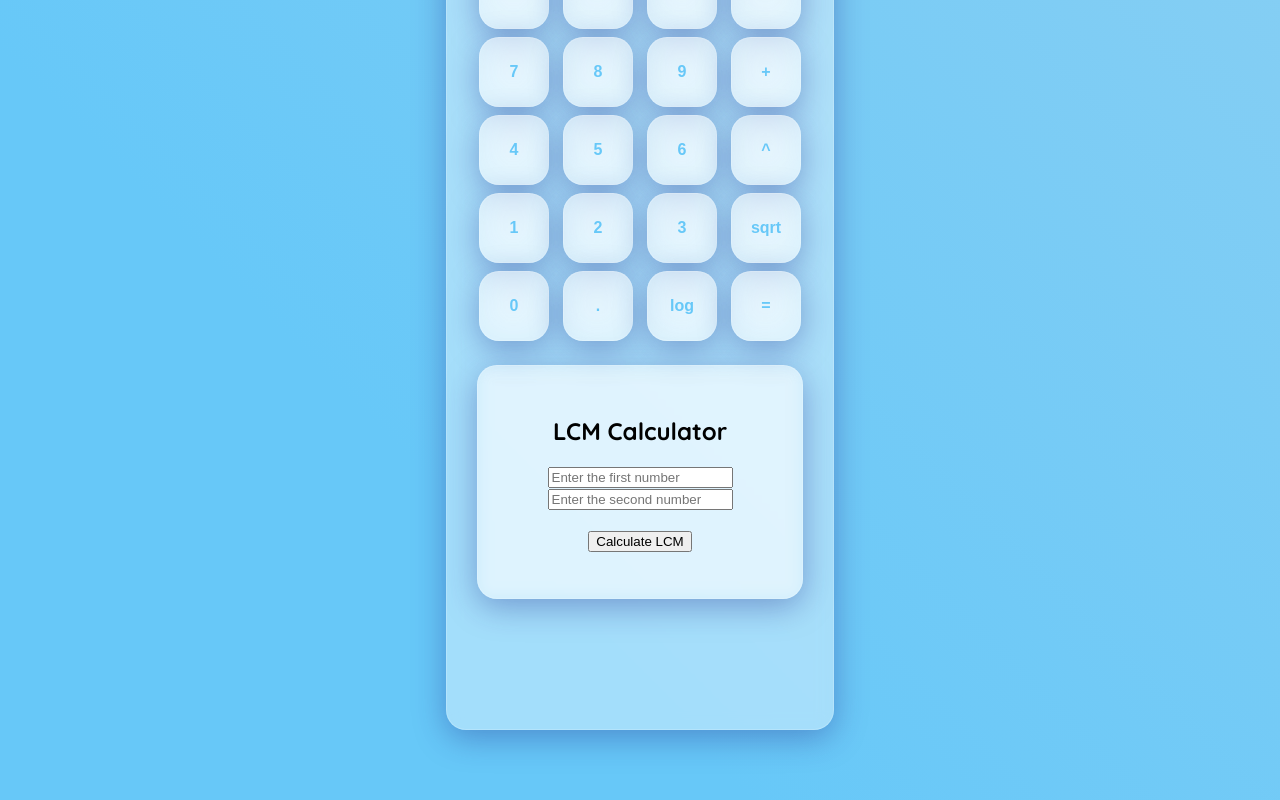
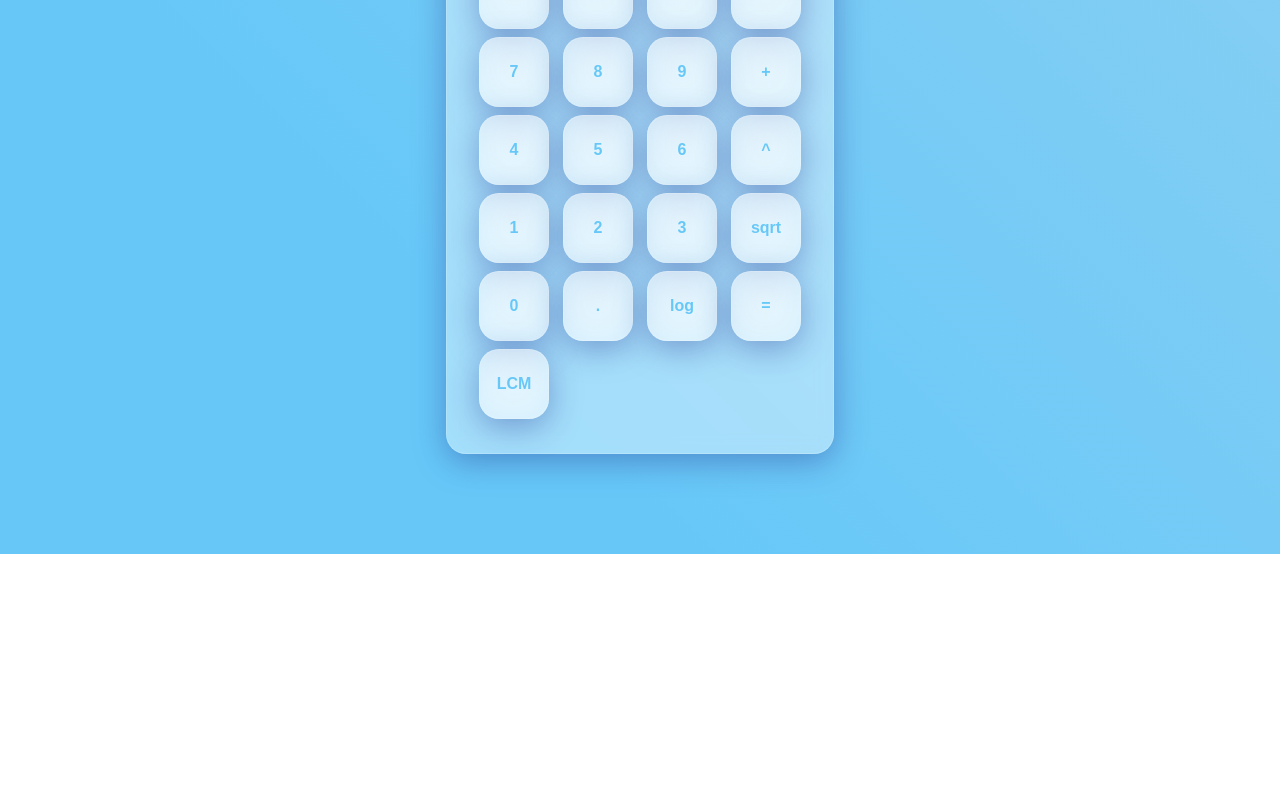
Before and after one commit to mohitahlawat2001/calculator-app, a React (Create React App) app: page / in a window 1280 px wide. Shown: the part 669-1469 px from the top of the page. After the commit the page ends 1223 px from the top, so only its background shows below. Built offline with nearby package versions, Linux system fonts and the light colour scheme.

Commit message:
Added the LCM button inside the calculator itself

```diff
--- a/src/App.js
+++ b/src/App.js
@@ -1,7 +1,6 @@
 import React, { useState, useEffect, useRef } from "react";
 import Button from "./components/Button";
 import History from "./components/History";
-import LCMCalculator from "./components/LCMCalculator";
 
 function App() {
     const [display, setDisplay] = useState("0");
@@ -17,6 +16,7 @@ function App() {
         ["4", "5", "6", "^"],
         ["1", "2", "3", "sqrt"],
         ["0", ".", "log", "="],
+        ["LCM"],
     ];
 
     useEffect(() => {
@@ -49,7 +49,6 @@ function App() {
                         </div>
                     ))}
                 </div>
-                <LCMCalculator />
             </div>
             {showHistory && <History setShowHistory={setShowHistory} />}
         </div>
--- a/src/components/Button.js
+++ b/src/components/Button.js
@@ -1,12 +1,9 @@
 import "../App.css";
+import React from "react";
 
 const Button = ({ text, setDisplay, display, equation, setEquation }) => {
   const handleClick = () => {
-
-  // retrieve history if it already exists
-  let history = JSON.parse(localStorage.getItem('history')) || [];
-
-
+    let history = JSON.parse(localStorage.getItem('history')) || [];
 
     const calculateScientific = (operation) => {
       let result;
@@ -39,11 +36,9 @@ const Button = ({ text, setDisplay, display, equation, setEquation }) => {
           result = "";
       }
 
-
-
       history.push(operation + "(" + display + ") = " + result);
-      if(history.length > 10){
-          history.shift();
+      if (history.length > 10) {
+        history.shift();
       }
 
       localStorage.setItem('history', JSON.stringify(history));
@@ -51,34 +46,28 @@ const Button = ({ text, setDisplay, display, equation, setEquation }) => {
       setEquation(result.toString());
     };
 
-
-    if (display === "0" && "+-x÷%+/-.".includes(text)) { // if the display is 0 and the button is an operator, don't add the operator
-      return
+    if (display === "0" && "+-x÷%+/-.".includes(text)) {
+      return;
     } else if (display === "0" && text !== "AC") {
       setDisplay(text);
       setEquation(text);
-    } else if ("+-x÷%+/-.".includes(text) && "+-x÷%+/-.".includes(display[display.length - 1])) { // if the last character is an operator, don't add another operator
-      return
-    } else if (typeof (parseInt(display)) === "number" && typeof (text) === "number") { // if the last character is a number, don't add another number
-      setDisplay(text)
-      setEquation(text)
+    } else if ("+-x÷%+/-.".includes(text) && "+-x÷%+/-.".includes(display[display.length - 1])) {
+      return;
+    } else if (typeof (parseInt(display)) === "number" && typeof (text) === "number") {
+      setDisplay(text);
+      setEquation(text);
     } else if (text === "AC") {
       setDisplay("0");
       setEquation("");
-    } else if (equation == "") {
+    } else if (equation === "") {
       setEquation(text);
       setDisplay(text);
     } else if (text === "+/-") {
-      // Get the last number
-      let lastNumDisplay = display.split(/ [+-x÷]+ /).slice(-1)
-
-      // Check if the last char is a number not operator
-      // After that toggle the last number to negative or positive
+      let lastNumDisplay = display.split(/ [+-x÷]+ /).slice(-1);
       if (!"+-x÷".includes(lastNumDisplay)) {
-        display = display.replace(new RegExp(lastNumDisplay + '$'), lastNumDisplay * -1)
-        equation = equation.replace(new RegExp(lastNumDisplay + '$'), lastNumDisplay * -1)
+        display = display.replace(new RegExp(lastNumDisplay + '$'), lastNumDisplay * -1);
+        equation = equation.replace(new RegExp(lastNumDisplay + '$'), lastNumDisplay * -1);
       }
-
       setDisplay(display);
       setEquation(equation);
     } else if (text === "%") {
@@ -98,36 +87,47 @@ const Button = ({ text, setDisplay, display, equation, setEquation }) => {
       setEquation(equation + " - ");
     } else if (text === "^") {
       setDisplay(display + " ^ ");
-      setEquation(equation + " ** "); // Added the power functionality
+      setEquation(equation + " ** ");
     } else if (text === "sin") {
       calculateScientific("sin");
-    }else if (text === "cos") {
+    } else if (text === "cos") {
       calculateScientific("cos");
-    }else if (text === "tan") {
+    } else if (text === "tan") {
       calculateScientific("tan");
-    }
-    else if (text === "arcsin") {
+    } else if (text === "arcsin") {
       calculateScientific("arcsin");
-    }
-    else if (text === "arccos") {
+    } else if (text === "arccos") {
       calculateScientific("arccos");
-    }
-    else if (text === "arctan") {
+    } else if (text === "arctan") {
       calculateScientific("arctan");
-    }
-    else if(text === "sqrt") {
-      calculateScientific("sqrt")
-    }
-    else if(text === "log") {
-      calculateScientific("log")
-    }
-
-    else if (text === "=") {
+    } else if (text === "sqrt") {
+      calculateScientific("sqrt");
+    } else if (text === "log") {
+      calculateScientific("log");
+    } else if (text === "LCM") {
+      // Set a flag to indicate that the LCM calculation is in progress
+      setDisplay(display + " LCM ");
+      setEquation(equation + " LCM ");
+    } else if (text === "=" && equation.includes("LCM")) {
+      const numbers = equation.split(' LCM ');
+      if (numbers.length === 2) {
+        const num1 = parseInt(numbers[0]);
+        const num2 = parseInt(numbers[1]);
+        const lcm = getLCM(num1, num2);
+        history.push(`${num1} LCM ${num2} = ${lcm}`);
+        localStorage.setItem('history', JSON.stringify(history));
+        setDisplay(lcm);
+        setEquation(lcm.toString());
+      } else {
+        setDisplay("Invalid LCM calculation");
+        setEquation("");
+      }
+    } else if (text === "=") {
       try {
         const result = Function(`'use strict'; return (${equation})`)();
         history.push(equation + " = " + result);
-        if(history.length > 10){
-            history.shift();
+        if (history.length > 10) {
+          history.shift();
         }
         localStorage.setItem('history', JSON.stringify(history));
         setDisplay(result);
@@ -141,14 +141,18 @@ const Button = ({ text, setDisplay, display, equation, setEquation }) => {
       setDisplay(display === "0" ? text : display + text);
       setEquation(equation + text);
     }
-
-  }
+  };
 
   return (
-    <button className="button"
-      onClick={handleClick}
-    >{text}</button>
+    <button className="button" onClick={handleClick}>
+      {text}
+    </button>
   );
-}
+};
 
 export default Button;
+
+function getLCM(a, b) {
+  let gcd = (x, y) => (y === 0 ? x : gcd(y, x % y));
+  return (a * b) / gcd(a, b);
+}
--- a/src/components/LCMCalculator.js
+++ /dev/null
@@ -1,54 +0,0 @@
-import React, { useState } from "react";
-
-function LCMCalculator() {
-  const [input1, setInput1] = useState("");
-  const [input2, setInput2] = useState("");
-  const [lcmResult, setLCMResult] = useState("");
-
-  const calculateLCM = () => {
-    const num1 = parseInt(input1);
-    const num2 = parseInt(input2);
-
-    if (isNaN(num1) || isNaN(num2)) {
-      setLCMResult("Please enter valid numbers.");
-    } else {
-      const lcm = getLCM(num1, num2);
-      setLCMResult(`LCM of ${num1} and ${num2} is ${lcm}.`);
-    }
-  };
-
-  const getLCM = (a, b) => {
-    return (a * b) / getGCD(a, b);
-  };
-
-  const getGCD = (a, b) => {
-    if (b === 0) {
-      return a;
-    }
-    return getGCD(b, a % b);
-  };
-
-  return (
-    <div className="calculator">
-      <h2>LCM Calculator</h2>
-      <input
-        type="number"
-        placeholder="Enter the first number"
-        value={input1}
-        onChange={(e) => setInput1(e.target.value)}
-      /><br/>
-      <input
-        type="number"
-        placeholder="Enter the second number"
-        value={input2}
-        onChange={(e) => setInput2(e.target.value)}
-      />
-      <br />
-      <br/>
-      <button onClick={calculateLCM}>Calculate LCM</button>
-      <p>{lcmResult}</p>
-    </div>
-  );
-}
-
-export default LCMCalculator;
```
